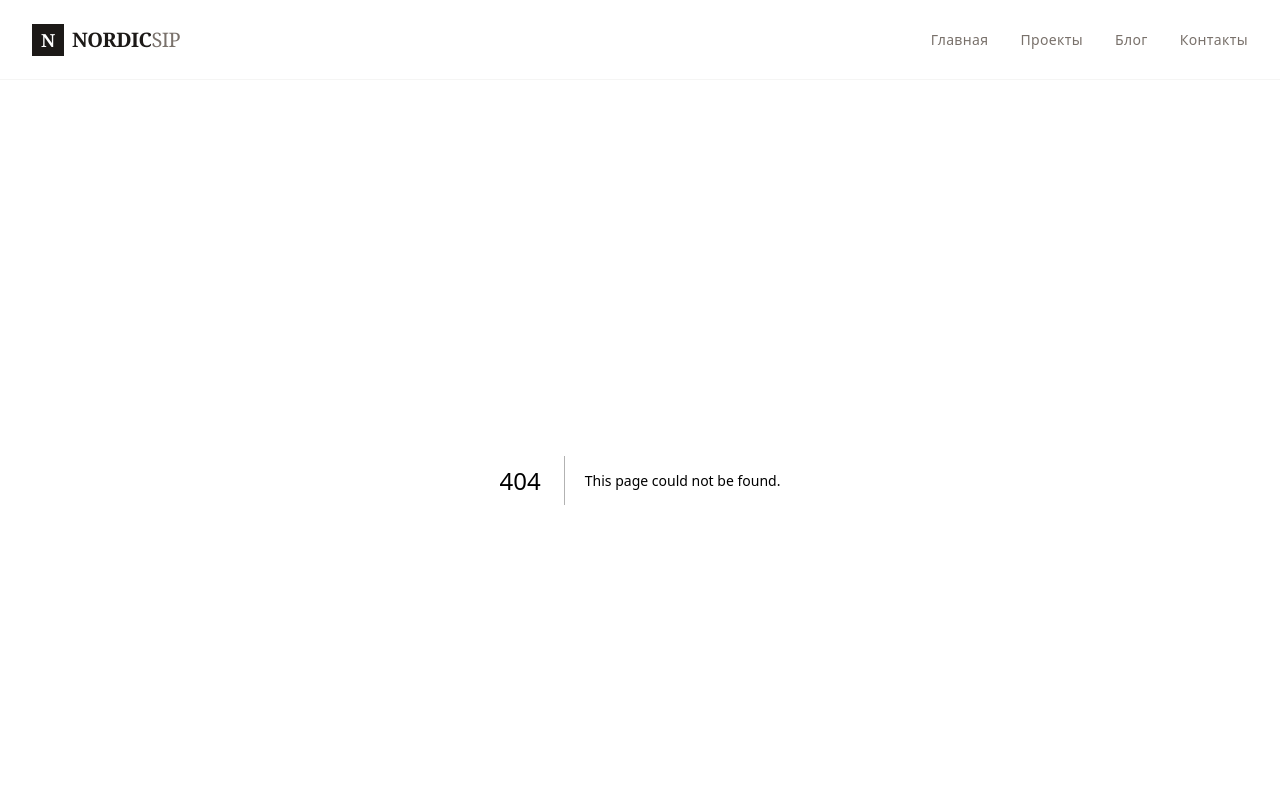
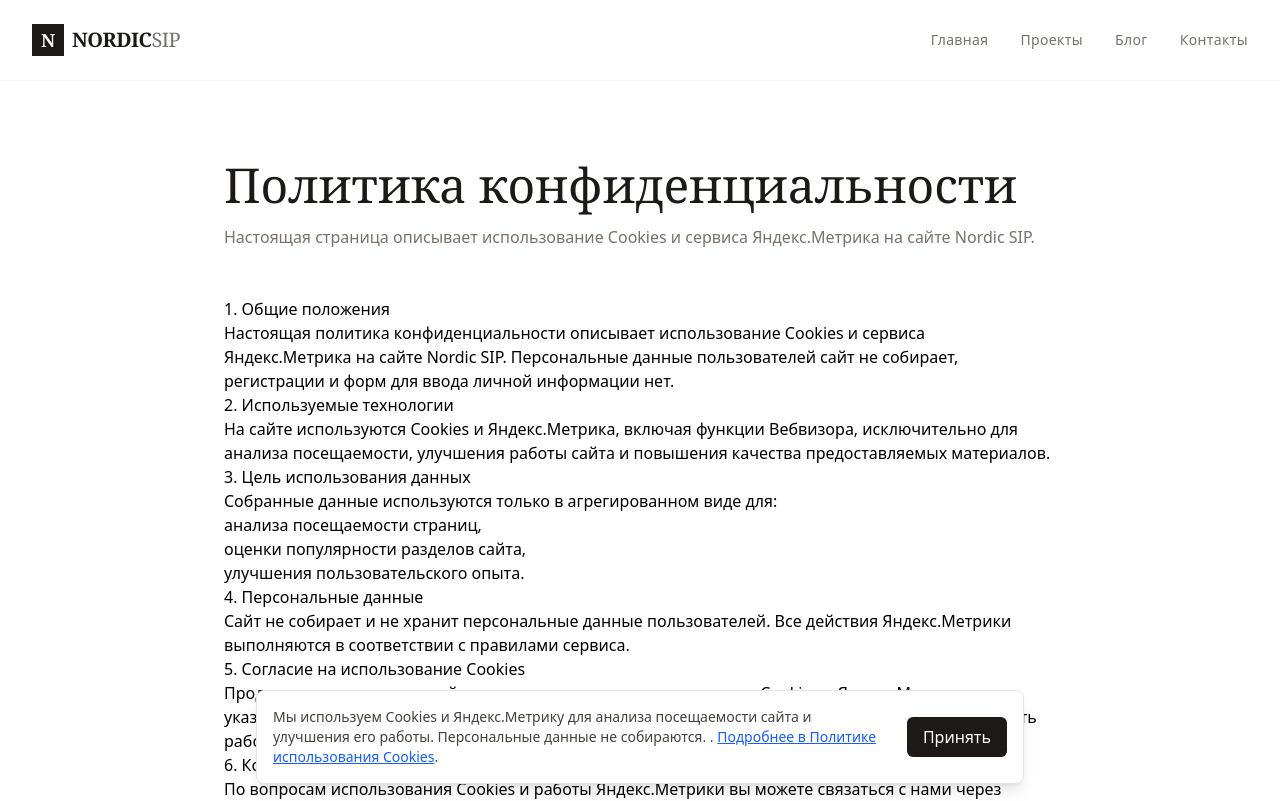
Before and after one commit to Romberto/NordicNext, a Next.js app: page /privacy in a window 1280 px wide. Before the commit this address had no page. Shown: the top 801 px of the page. Built offline with nearby package versions, Linux system fonts and the light colour scheme.

Commit message:
add private politic

```diff
--- a/app/catalog/components/ProjectDetailClient.tsx
+++ b/app/catalog/components/ProjectDetailClient.tsx
@@ -1,7 +1,7 @@
 "use client";
 
 import { useEffect, useMemo, useState } from "react";
-import { useParams, useRouter } from "next/navigation";
+import { useParams } from "next/navigation";
 import { Check, Home, Layers, Ruler } from "lucide-react";
 import { Button } from "../../../components/Button/Button";
 import { TELEGRAM } from "@/config/constants";
@@ -12,7 +12,6 @@ import NextImage from "next/image";
 export default function ProjectDetailClient() {
   const params = useParams();
   const slug = params.slug as string;
-  const router = useRouter();
 
   const [project, setProject] = useState<IProject | null>(null);
   const [loading, setLoading] = useState(true);
@@ -51,7 +50,7 @@ export default function ProjectDetailClient() {
   const galleryImages = useMemo(
     () =>
       project?.images
-        .filter((img) => img.is_gallery)
+        .filter((img) => img.is_gallery || img.is_preview)
         .map((img) => img.public_url) ?? [],
     [project]
   );
@@ -140,6 +139,7 @@ export default function ProjectDetailClient() {
                       onClick={() => setActiveImage(img)}
                     />
                   ))}
+
                 </div>
               </div>
             )}
@@ -157,7 +157,7 @@ export default function ProjectDetailClient() {
                       src={plan}
                       alt={project.title}
                       width={640}
-                      height={360}
+                      height={430}
                       className="cursor-pointer"
                       onClick={() => setActiveImage(plan)}
                     />
@@ -194,8 +194,11 @@ export default function ProjectDetailClient() {
           onClick={() => setActiveImage(null)}
           className="fixed inset-0 bg-black/90 flex items-center justify-center z-50"
         >
-          <img
+          <NextImage
             src={activeImage}
+            alt={project.title}
+            width={1920}
+            height={1080}
             className="max-w-full max-h-full object-contain"
           />
         </div>
--- a/app/layout.tsx
+++ b/app/layout.tsx
@@ -1,8 +1,9 @@
 import type { Metadata } from "next";
 import { Geist, Geist_Mono } from "next/font/google";
 import "./globals.css";
-import HeaderClient from "@/components/Header/HeaderClient";
 import Footer from "@/components/Footer/Footer";
+import Header from "@/components/Header/Header";
+import CookieBanner from "@/components/CookieBanner";
 
 const geistSans = Geist({
   variable: "--font-geist-sans",
@@ -62,9 +63,10 @@ export default function RootLayout({
       <body
         className={`${geistSans.variable} ${geistMono.variable} antialiased`}
       >
-        <HeaderClient navItems={navItems} />
+        <Header navItems={navItems} />
         {children}
         <Footer />
+        <CookieBanner />
       </body>
     </html>
   );
--- a/app/page.tsx
+++ b/app/page.tsx
@@ -12,6 +12,7 @@ export default function HomePage() {
   return (
     <>
       <main>
+
         <Hero />
         <Advantages />
         <ProjectsHero />
--- /dev/null
+++ b/app/privacy/page.tsx
@@ -0,0 +1,53 @@
+import React from "react";
+
+export default function PrivacyPage() {
+  return (
+    <main className="py-20 px-4 md:px-8 max-w-4xl mx-auto">
+      <header className="mb-12">
+        <h1 className="text-4xl md:text-5xl font-serif text-stone-900 mb-4">
+          Политика конфиденциальности
+        </h1>
+        <p className="text-stone-500">
+          Настоящая страница описывает использование Cookies и сервиса Яндекс.Метрика на сайте Nordic SIP.
+        </p>
+      </header>
+
+      <article className="prose prose-stone prose-lg max-w-none">
+        <h2>1. Общие положения</h2>
+        <p>
+          Настоящая политика конфиденциальности описывает использование Cookies и сервиса Яндекс.Метрика на сайте Nordic SIP. Персональные данные пользователей сайт не собирает, регистрации и форм для ввода личной информации нет.
+        </p>
+
+        <h2>2. Используемые технологии</h2>
+        <p>
+          На сайте используются Cookies и Яндекс.Метрика, включая функции Вебвизора, исключительно для анализа посещаемости, улучшения работы сайта и повышения качества предоставляемых материалов.
+        </p>
+
+        <h2>3. Цель использования данных</h2>
+        <p>
+          Собранные данные используются только в агрегированном виде для:
+        </p>
+        <ul>
+          <li>анализа посещаемости страниц,</li>
+          <li>оценки популярности разделов сайта,</li>
+          <li>улучшения пользовательского опыта.</li>
+        </ul>
+
+        <h2>4. Персональные данные</h2>
+        <p>
+          Сайт не собирает и не хранит персональные данные пользователей. Все действия Яндекс.Метрики выполняются в соответствии с правилами сервиса.
+        </p>
+
+        <h2>5. Согласие на использование Cookies</h2>
+        <p>
+          Продолжая использовать сайт, вы соглашаетесь на использование Cookies и Яндекс.Метрики в указанных целях. Вы можете отключить Cookies в настройках вашего браузера, что может ограничить работу некоторых функций сайта.
+        </p>
+
+        <h2>6. Контакты</h2>
+        <p>
+          По вопросам использования Cookies и работы Яндекс.Метрики вы можете связаться с нами через форму обратной связи на сайте.
+        </p>
+      </article>
+    </main>
+  );
+}
--- /dev/null
+++ b/components/CookieBanner.tsx
@@ -0,0 +1,38 @@
+"use client";
+
+import { useEffect, useState } from "react";
+
+export default function CookieBanner() {
+  const [isVisible, setIsVisible] = useState(false);
+
+  useEffect(() => {
+    // Проверяем, не давал ли пользователь согласие
+    const consent = localStorage.getItem("cookieConsent");
+    if (!consent) setIsVisible(true);
+  }, []);
+
+  const acceptCookies = () => {
+    localStorage.setItem("cookieConsent", "true");
+    setIsVisible(false);
+  };
+
+  if (!isVisible) return null;
+
+  return (
+    <div className="fixed bottom-4 left-1/2 transform -translate-x-1/2 z-50 w-[90%] max-w-3xl bg-white border border-stone-200 shadow-lg rounded-lg p-4 flex flex-col md:flex-row items-center justify-between gap-4">
+      <p className="text-sm text-stone-700">
+      Мы используем Cookies и Яндекс.Метрику для анализа посещаемости сайта и улучшения его работы. Персональные данные не собираются.
+      .{" "}
+        <a href="/privacy" className="text-blue-600 underline">
+        Подробнее в Политике использования Cookies
+        </a>.
+      </p>
+      <button
+        className="bg-stone-900 text-white px-4 py-2 rounded-md hover:bg-stone-800 transition"
+        onClick={acceptCookies}
+      >
+        Принять
+      </button>
+    </div>
+  );
+}
--- a/components/Header/Header.tsx
+++ b/components/Header/Header.tsx
@@ -1,5 +1,6 @@
 "use client";
 
+import { useState } from "react";
 import { Menu, X } from "lucide-react";
 import Link from "next/link";
 import { usePathname } from "next/navigation";
@@ -11,20 +12,18 @@ interface NavItem {
 
 interface HeaderProps {
   navItems: NavItem[];
-  isMobileMenuOpen: boolean;
-  onToggleMobileMenu: () => void;
 }
 
-export default function Header({
-  navItems,
-  isMobileMenuOpen,
-  onToggleMobileMenu,
-}: HeaderProps) {
+export default function Header({ navItems }: HeaderProps) {
   const pathname = usePathname();
+  const [isMobileMenuOpen, setIsMobileMenuOpen] = useState(false);
+
+  const toggleMobileMenu = () => setIsMobileMenuOpen((prev) => !prev);
+  const closeMobileMenu = () => setIsMobileMenuOpen(false);
 
   return (
-    <header className="sticky top-0 z-50 bg-white/90 backdrop-blur-md border-b border-stone-100 h-20 flex items-center transition-all">
-      <div className="w-full max-w-7xl mx-auto px-4 md:px-8 flex justify-between items-center">
+    <header className="sticky top-0 z-50 bg-white/90 backdrop-blur-md border-b border-stone-100 transition-all">
+      <div className="w-full max-w-7xl mx-auto px-4 md:px-8 flex justify-between items-center h-20">
 
         {/* Logo */}
         <Link href="/" className="flex items-center gap-2">
@@ -40,18 +39,13 @@ export default function Header({
         <nav className="hidden md:flex gap-8">
           {navItems.map((item) => {
             const isActive =
-              item.path === "/"
-                ? pathname === "/"
-                : pathname.startsWith(item.path);
-
+              item.path === "/" ? pathname === "/" : pathname.startsWith(item.path);
             return (
               <Link
                 key={item.path}
                 href={item.path}
                 className={`text-sm font-medium tracking-wide transition-colors ${
-                  isActive
-                    ? "text-stone-900"
-                    : "text-stone-500 hover:text-stone-900"
+                  isActive ? "text-stone-900" : "text-stone-500 hover:text-stone-900"
                 }`}
               >
                 {item.label}
@@ -61,10 +55,47 @@ export default function Header({
         </nav>
 
         {/* Mobile Toggle */}
-        <button className="md:hidden p-2" onClick={onToggleMobileMenu}>
+        <button
+          className="md:hidden p-2 z-50"
+          onClick={toggleMobileMenu}
+          aria-label="Toggle menu"
+        >
           {isMobileMenuOpen ? <X /> : <Menu />}
         </button>
       </div>
+
+      {/* Mobile Menu + Overlay */}
+      {isMobileMenuOpen && (
+        <>
+          {/* Overlay */}
+          <div
+            className="fixed inset-0 h-screen w-[100vh] bg-black/40 backdrop-blur-sm z-40"
+            onClick={closeMobileMenu}
+          ></div>
+
+          {/* Sliding Menu */}
+          <div className="fixed top-[50%]  w-[280px] left-[50%] translate-x-[-50%] bg-white shadow-lg border-b border-stone-100 z-50 transform transition-transform duration-300 rounded-2xl border">
+            <nav className="flex flex-col gap-6 p-6 pt-12 ">
+              {navItems.map((item) => {
+                const isActive =
+                  item.path === "/" ? pathname === "/" : pathname.startsWith(item.path);
+                return (
+                  <Link
+                    key={item.path}
+                    href={item.path}
+                    className={`text-lg font-medium transition-colors ${
+                      isActive ? "text-stone-900" : "text-stone-500 hover:text-stone-900 hover:bg-gray-200"
+                    }`}
+                    onClick={closeMobileMenu} // закрываем при клике на ссылку
+                  >
+                    {item.label}
+                  </Link>
+                );
+              })}
+            </nav>
+          </div>
+        </>
+      )}
     </header>
   );
 }
--- a/components/Header/HeaderClient.tsx
+++ /dev/null
@@ -1,25 +0,0 @@
-"use client";
-
-import { useState } from "react";
-import Header from "./Header";
-
-interface NavItem {
-  label: string;
-  path: string;
-}
-
-interface Props {
-  navItems: NavItem[];
-}
-
-export default function HeaderClient({ navItems }: Props) {
-  const [isMobileMenuOpen, setIsMobileMenuOpen] = useState(false);
-
-  return (
-    <Header
-      navItems={navItems}
-      isMobileMenuOpen={isMobileMenuOpen}
-      onToggleMobileMenu={() => setIsMobileMenuOpen((prev) => !prev)}
-    />
-  );
-}
```
